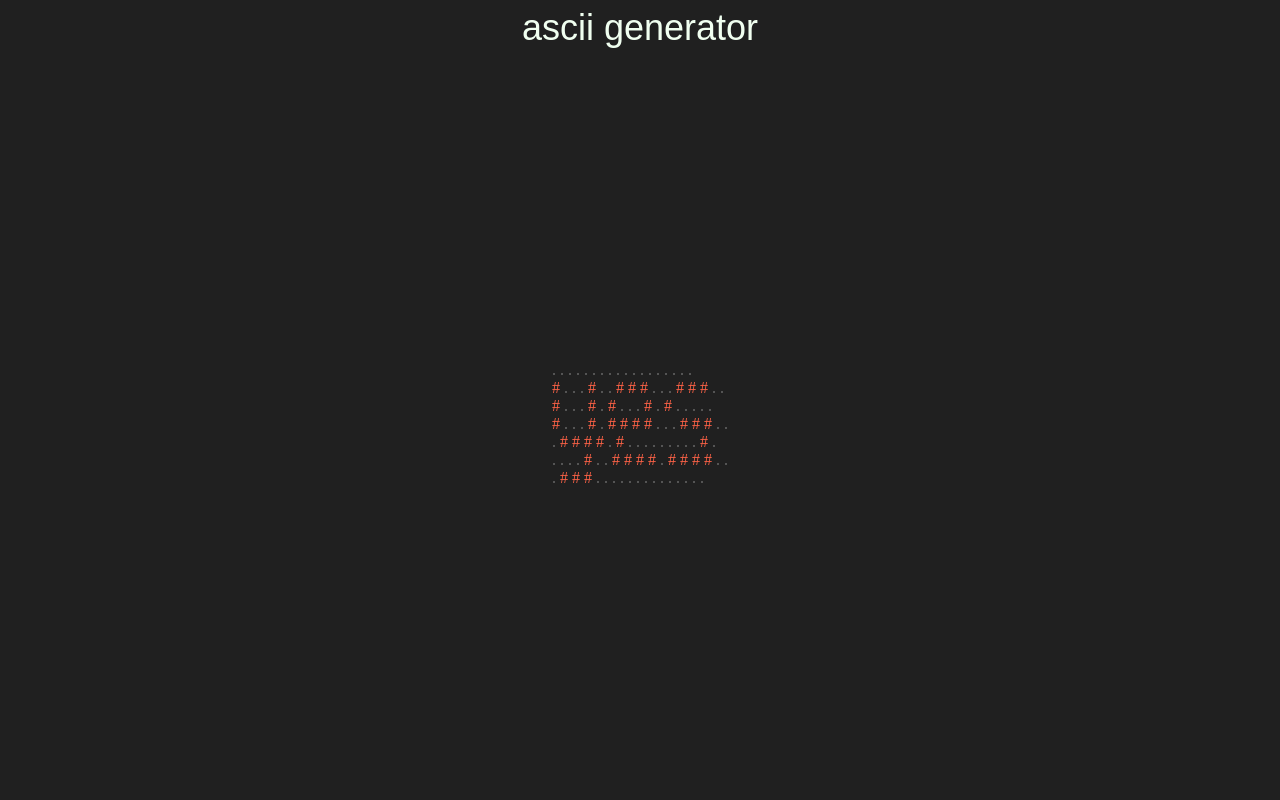
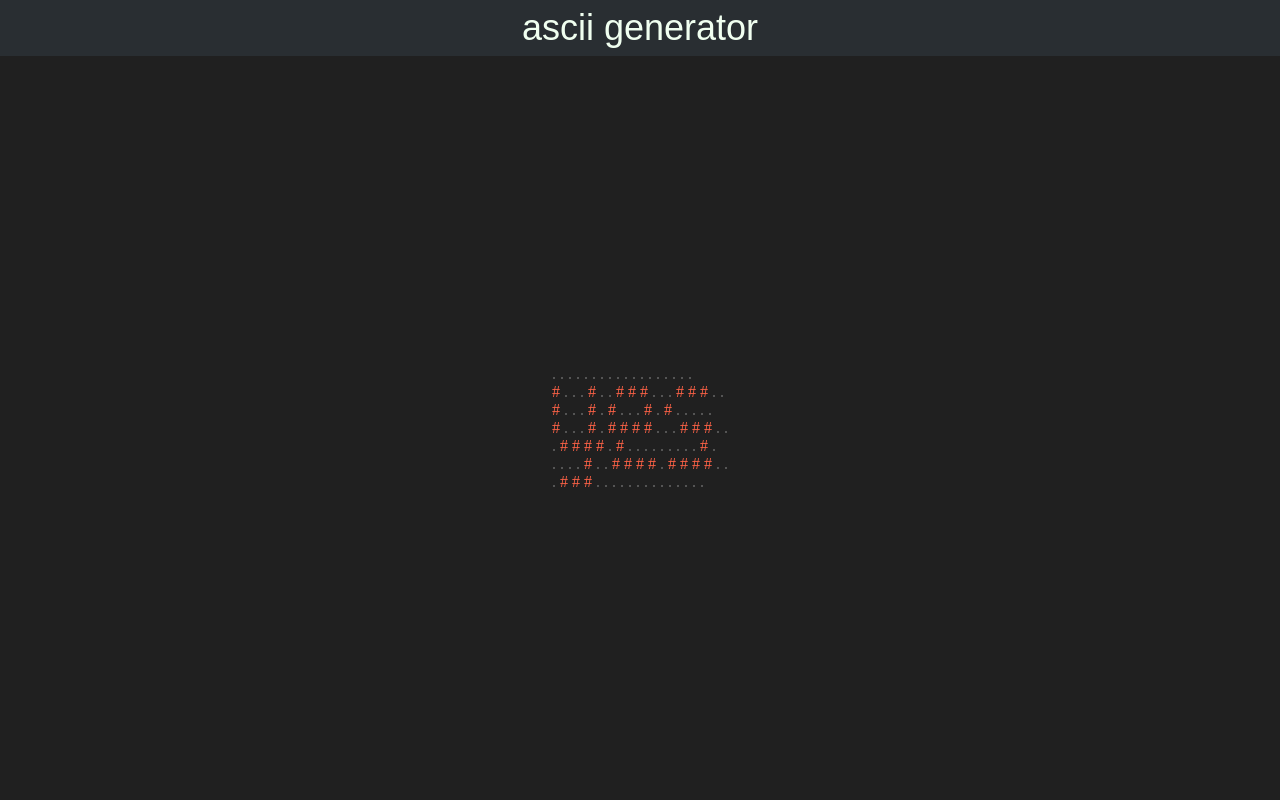
Before and after one commit to krushilnaik/ascii_generator, a Django app: page /generator/ in a window 1280 px wide. Run offline with Django 4.2, Linux system fonts and the light colour scheme.

Commit message:
Styling tweaks

```diff
--- /dev/null
+++ b/generator/static/generator/includes/header.css
@@ -0,0 +1,9 @@
+header {
+  text-align: center;
+  color: honeydew;
+  font-size: 36px;
+  padding: 7px;
+  background-color: #292e32;
+  font-family: sans-serif;
+  text-transform: lowercase;
+}
--- a/static/styles.css
+++ b/static/styles.css
@@ -10,7 +10,7 @@ html {
 
 body {
   display: grid;
-  grid-template-rows: 3em 1fr;
+  grid-template-rows: auto 1fr;
   width: 100vw;
   height: 100vh;
   background-color: #202020;
@@ -22,12 +22,3 @@ main {
   display: grid;
   place-content: center;
 }
-
-header {
-  text-align: center;
-  color: honeydew;
-  font-size: 36px;
-  padding: 7px;
-  font-family: sans-serif;
-  text-transform: lowercase;
-}
--- a/templates/main_layout.html
+++ b/templates/main_layout.html
@@ -8,6 +8,7 @@
     {% load static %}
 
     <link rel="stylesheet" href="{% static 'styles.css' %}">
+    <link rel="stylesheet" href="{% static 'generator/includes/header.css' %}">
 
 
     {% block css %}{% endblock css %}
```
